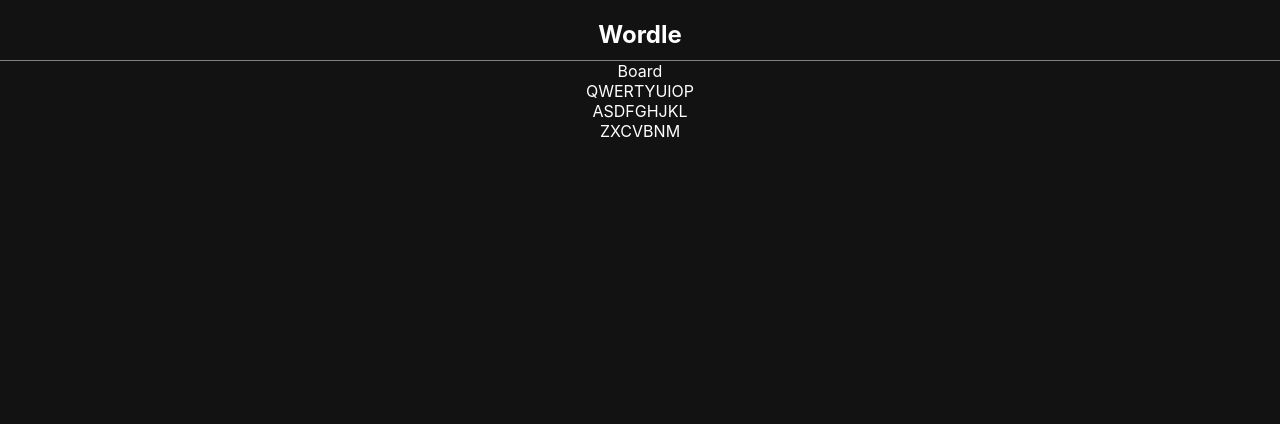
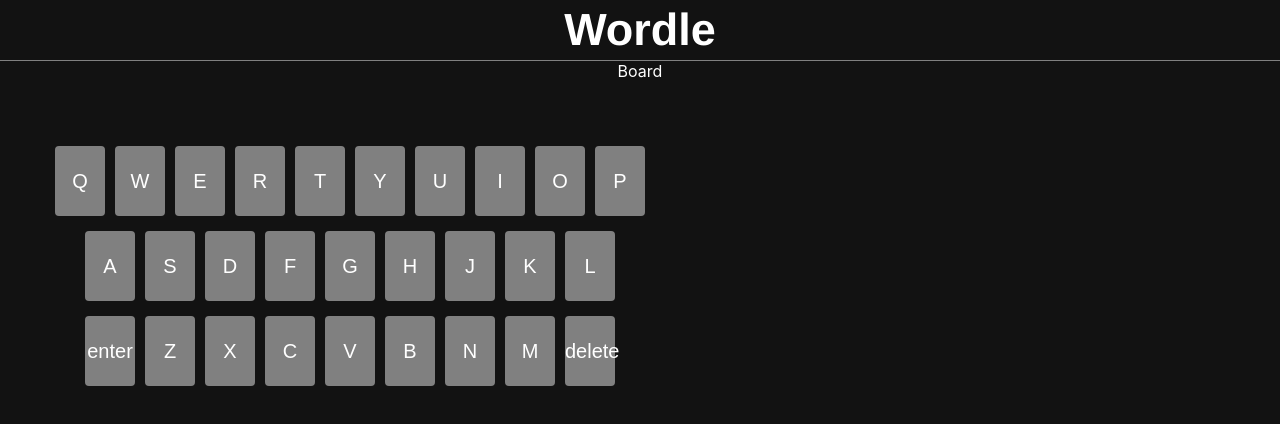
Before and after one commit to PepperMcLean/WordleFrontEnd, a React (Create React App) app: page / in a window 1280 px wide. Shown: the top 424 px of the page. Built offline with nearby package versions, Linux system fonts and the light colour scheme.

Commit message:
Styling & Keyboard

```diff
--- a/src/App.css
+++ b/src/App.css
@@ -3,7 +3,13 @@
   background-color: #121212;
   width: 100vw;
   height: 100vh;
+  /* display: flex; */
   color: white;
+}
+
+body {
+  padding: 0%;
+  margin: 0;
 }
 
 nav {
@@ -14,3 +20,108 @@ nav {
   display: grid;
   place-items: center;
 }
+
+nav h1 {
+  margin: 0;
+  font-family: Helvetica, Arial, sans-serif;
+  color: white;
+  font-size: 45px;
+}
+.game {
+  width: 100vw;
+  height: calc(100vh - 170px);
+  display: flex;
+  align-items: center;
+  padding-top: 50px;
+  flex-direction: column;
+}
+
+.board {
+  width: 450px;
+  height: 550px;
+  border: 1px solid black;
+  display: flex;
+  flex-direction: column;
+}
+
+.row {
+  flex: 33%;
+  display: flex;
+  flex-direction: row;
+  margin: 5px;
+}
+
+.letter {
+  flex: 33%;
+  height: 100%;
+  border: 1px solid grey;
+  margin: 5px;
+  display: grid;
+  place-items: center;
+  font-size: 30px;
+  font-weight: bolder;
+  color: white;
+  font-family: Arial, Helvetica, sans-serif;
+}
+
+#correct {
+  background-color: #528d4e;
+}
+
+#present {
+  background-color: #b49f39;
+}
+
+#incorrect {
+  background-color: #3a393c;
+}
+
+.keyboard {
+  width: 700px;
+  height: 300px;
+  margin-top: 60px;
+}
+
+.row1 {
+  flex: 33%;
+  display: flex;
+  flex-direction: row;
+  display: flex;
+  justify-content: center;
+  margin: 5px;
+}
+.row2 {
+  flex: 33%;
+  display: flex;
+  flex-direction: row;
+  justify-content: center;
+  margin: 5px;
+}
+.row3 {
+  flex: 33%;
+  display: flex;
+  flex-direction: row;
+  justify-content: center;
+  margin: 5px;
+}
+
+.button {
+  width: 50px;
+  height: 70px;
+  margin: 5px;
+  border-radius: 4px;
+  display: grid;
+  place-items: center;
+  font-size: 20px;
+  background-color: grey;
+  color: white;
+  font-family: Arial, Helvetica, sans-serif;
+  cursor: pointer;
+}
+
+#big {
+  width: 100px;
+}
+#disabled {
+  background-color: #3a393c;
+}
--- a/src/components/Keyboard.js
+++ b/src/components/Keyboard.js
@@ -1,4 +1,5 @@
 import React from 'react'
+import Keybutton from './Keybutton';
 
 function Keyboard() {
   const keyset1 = ["Q", "W", "E", "R", "T", "Y", "U", "I", "O", "P"];
@@ -6,20 +7,24 @@ function Keyboard() {
   const keyset3 = ["Z", "X", "C", "V", "B", "N", "M"];
 
   return (
-    <div classname="keyboard">
-      <div classname="row1">
+    <div className="keyboard">
+      <div className="row1">
         {keyset1.map((key) => {
-          return key
+          return <Keybutton kVal={key} />
         })}
       </div>
-      <div classname="row2"></div>
-      {keyset2.map((key) => {
-          return key
+      <div className="row2">
+        {keyset2.map((key) => {
+          return <Keybutton kVal={key} />
         })}
-      <div classname="row3"></div>
-      {keyset3.map((key) => {
-          return key
+      </div>
+      <div className="row3">
+        <Keybutton kVal={"enter"}/>
+        {keyset3.map((key) => {
+          return <Keybutton kVal={key} />
         })}
+        <Keybutton kVal={"delete"}/>
+      </div>
     </div>
   )
 }
--- /dev/null
+++ b/src/components/Keybutton.js
@@ -0,0 +1,9 @@
+import React from 'react'
+
+function Keybutton({ kVal }) {
+  return (
+    <div className="button">{kVal}</div>
+  )
+}
+
+export default Keybutton
--- a/src/index.js
+++ b/src/index.js
@@ -3,6 +3,7 @@ import ReactDOM from 'react-dom';
 import './index.css';
 import App from './App';
 import reportWebVitals from './reportWebVitals';
+import { Provider } from 'react-redux';
 
 ReactDOM.render(
   <React.StrictMode>
--- a/src/redux/store.js
+++ b/src/redux/store.js
@@ -1,5 +1,5 @@
 const initialBoard = [
-  ["", "", "", "", ""],
+  ["x", "o", "x", "o", "x"],
   ["", "", "", "", ""],
   ["", "", "", "", ""],
   ["", "", "", "", ""],
```
Also changed, not shown: src/App.js (+4 -3 lines).
